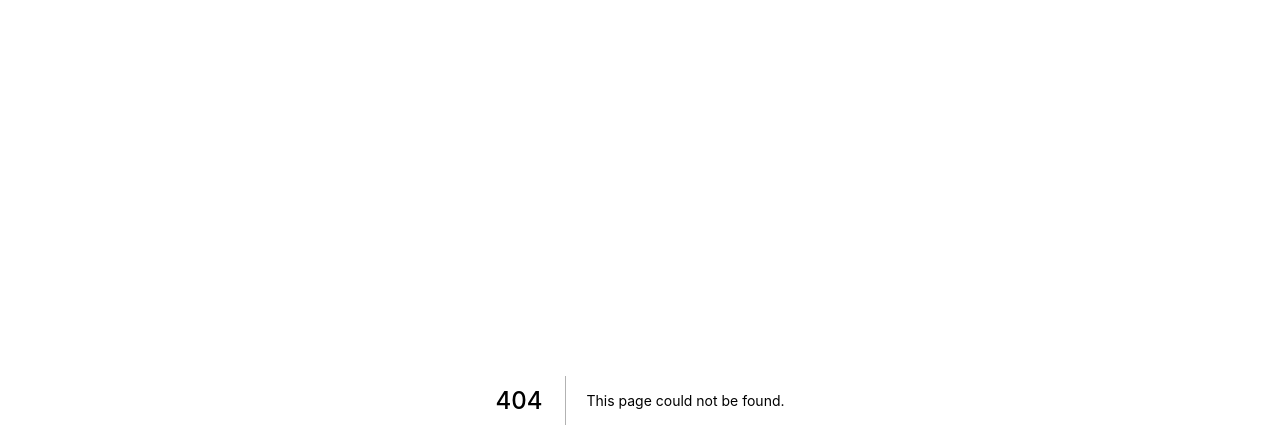
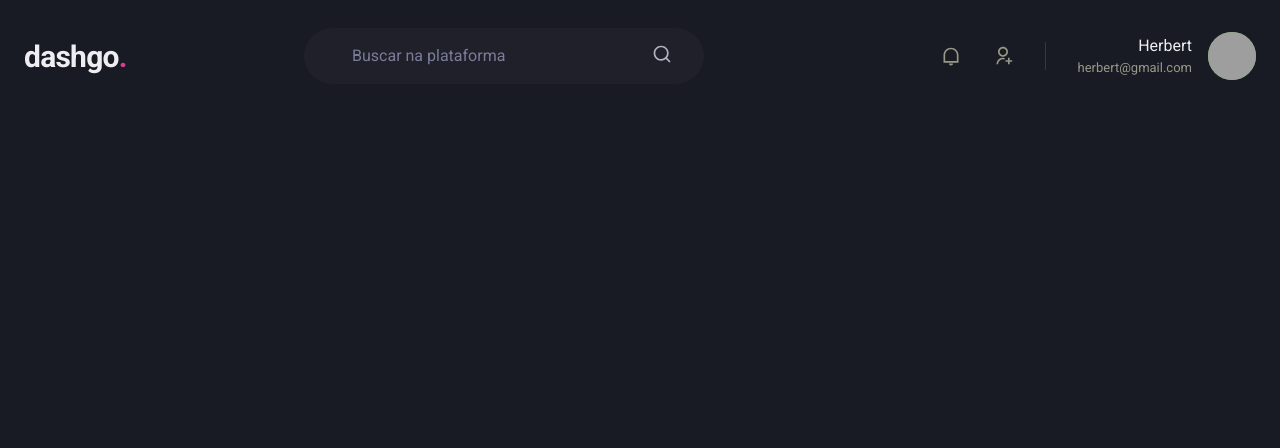
Before and after one commit to HerbertSSampaio/Ignite-04-dashgo, a Next.js app: page /dashboard in a window 1280 px wide. Before the commit this address had no page. Shown: the top 448 px of the page. Built offline with nearby package versions, Linux system fonts and the light colour scheme; grey boxes are pictures that could not be loaded.

Commit message:
component Header

```diff
--- a/package.json
+++ b/package.json
@@ -15,7 +15,8 @@
     "framer-motion": "^4.1.9",
     "next": "10.1.3",
     "react": "17.0.2",
-    "react-dom": "17.0.2"
+    "react-dom": "17.0.2",
+    "react-icons": "^4.2.0"
   },
   "devDependencies": {
     "@types/node": "^14.14.41",
--- /dev/null
+++ b/src/components/Header.tsx
@@ -0,0 +1,74 @@
+import { Flex, Text, Input, Icon, HStack, Box, Avatar } from '@chakra-ui/react';
+import { RiSearchLine, RiNotificationLine, RiUserAddLine } from 'react-icons/ri';
+
+export function Header() {
+    return (
+        <Flex
+            as="header"
+            w="100%"
+            maxWidth={1400}
+            h="20"
+            mx="auto"
+            mt="4"
+            px="6"
+            align="center"
+        >
+            <Text fontSize="3xl" fontWeight="bold" letterSpacing="tight" w="64">
+                dashgo
+                <Text as="span" color="pink.500">.</Text>
+            </Text>
+
+            <Flex
+                as="label"
+                flex="1"
+                py="4"
+                px="8"
+                ml="6"
+                maxWidth={400}
+                alignSelf="center"
+                color="gray.200"
+                position="relative"
+                bg="gray.800"
+                borderRadius="full"
+            >
+                <Input
+                    color="gray.50"
+                    variant="unstyled"
+                    px="4"
+                    mr="4"
+                    placeholder="Buscar na plataforma"
+                    _placeholder={{ color: 'gray.400' }}
+                />
+                <Icon as={RiSearchLine} fontSize={20} />
+            </Flex>
+            <Flex
+                align="center"
+                ml="auto"
+            >
+                <HStack
+                    spacing="8"
+                    mx="8"
+                    pr="8"
+                    py="1"
+                    color="gray.300"
+                    borderRightWidth={1}
+                    borderColor="gray.700"
+
+                >
+                    <Icon as={RiNotificationLine} fontSize="20" />
+                    <Icon as={RiUserAddLine} fontSize="20" />
+                </HStack>
+                <Flex align="center">
+                    <Box mr="4" textAlign="right">
+                        <Text>Herbert</Text>
+                        <Text color="gray.300" fontSize="small">
+                            herbert@gmail.com
+                        </Text>
+                    </Box>
+
+                    <Avatar size="md" name="Herbert De Sousa" src="https://avatars.githubusercontent.com/u/49881040"/>
+                </Flex>
+            </Flex>
+        </Flex>
+    );
+}
--- /dev/null
+++ b/src/pages/dashboard.tsx
@@ -0,0 +1,7 @@
+import { Header } from '../components/Header';
+
+export default function Dashboard() {
+    return(
+        <Header />
+    )
+}
```
Also changed, not shown: 1 other file (tests, documents, lock files or other folders).
